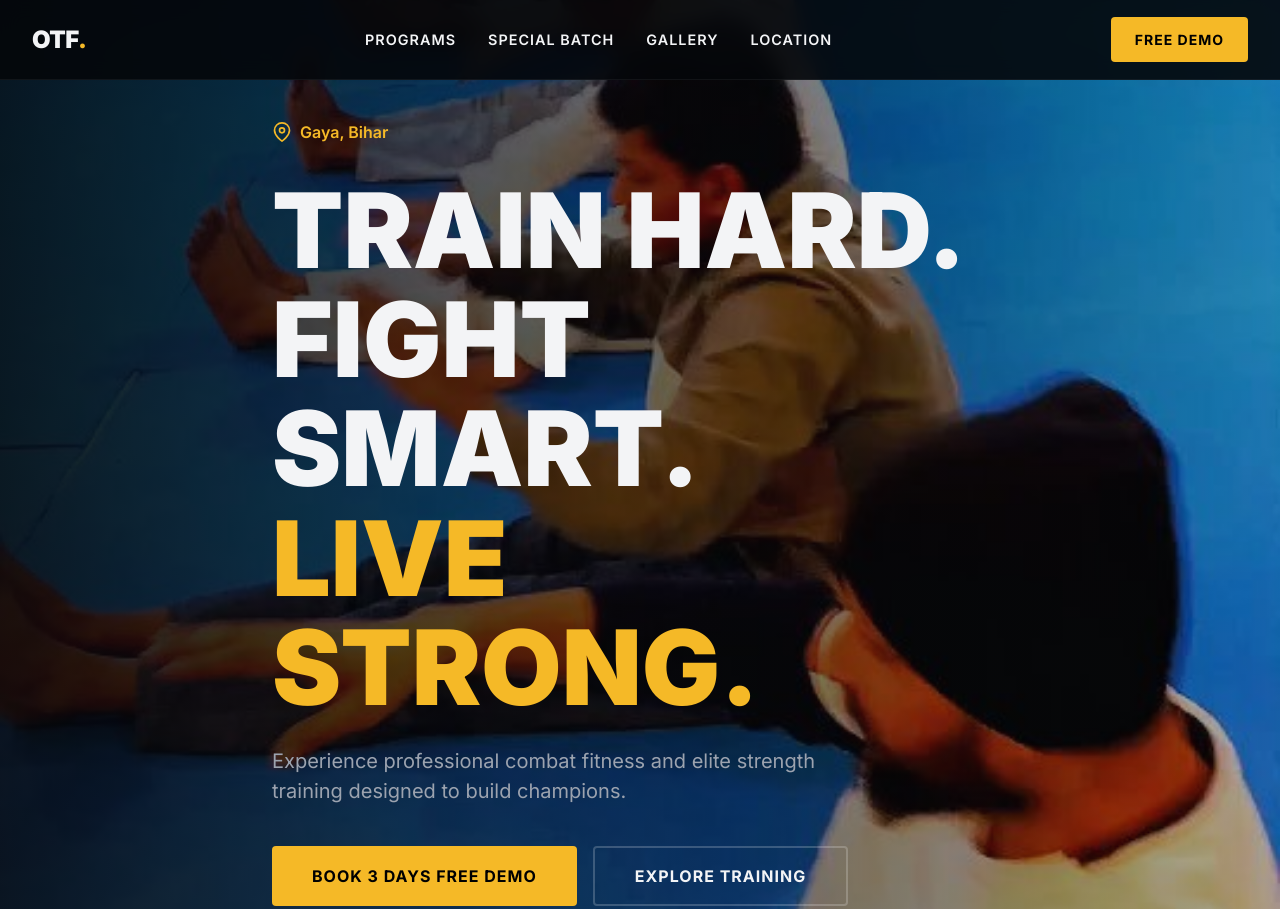
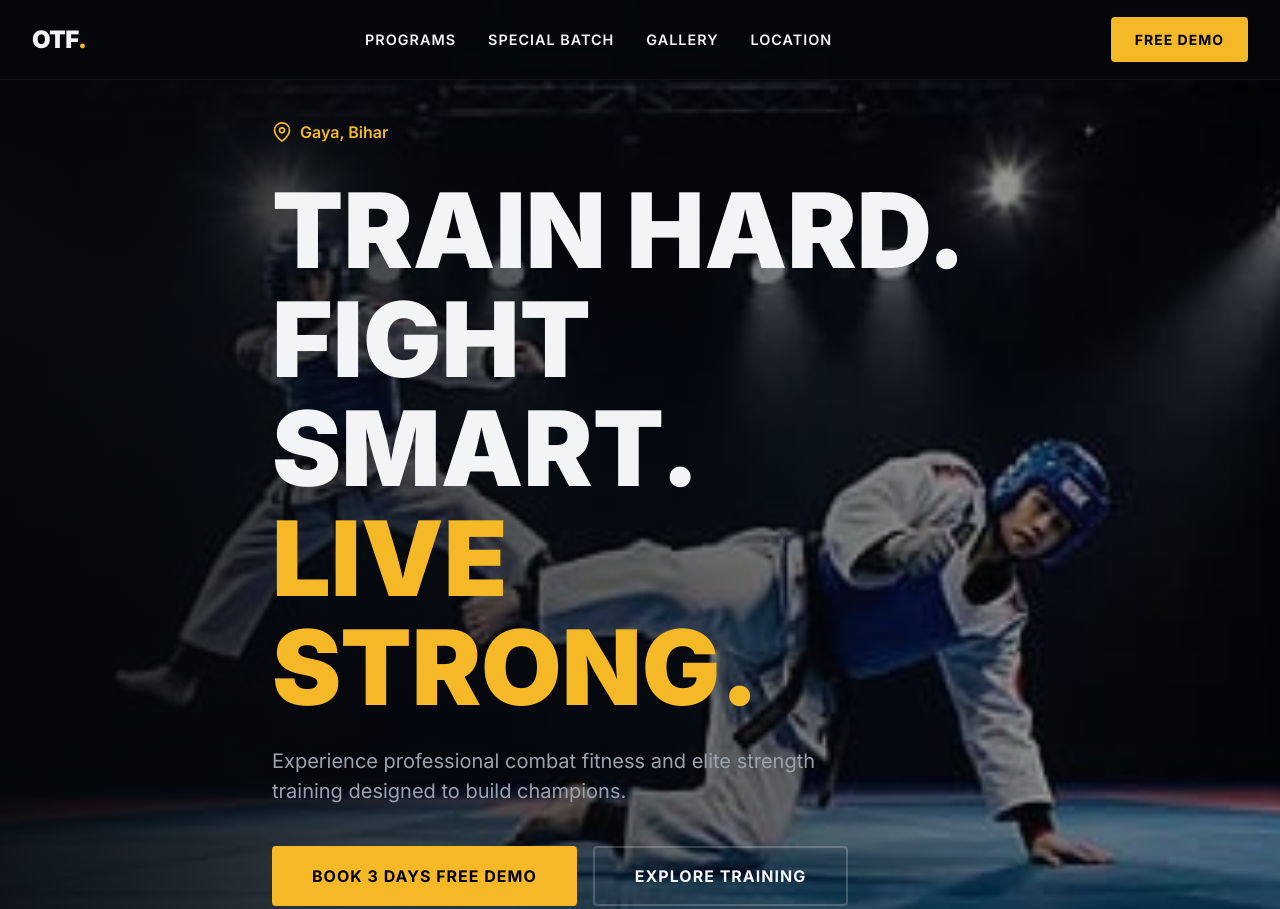
Before and after one commit to krpreliner/otf, a website built with Vite: page index.html in a window 1280 px wide. Shown: the top 909 px of the page. Built offline with nearby package versions, Linux system fonts and the light colour scheme.

Commit message:
Update hero background image with user upload

```diff
--- a/index.html
+++ b/index.html
@@ -34,7 +34,7 @@
 
     <!-- 2. Hero Section -->
     <section id="hero" class="hero-section">
-      <img src="/assets/otf/insta_1.jpg" alt="OTF Academy Training" class="hero-bg" id="hero-main-img" />
+      <img src="/assets/otf/hero_new.jpg" alt="OTF Academy Training" class="hero-bg" id="hero-main-img" />
       <div class="hero-overlay"></div>
 
       <div class="container hero-content fade-up">
```
Also changed, not shown: public/assets/otf/hero_new.jpg (added).
